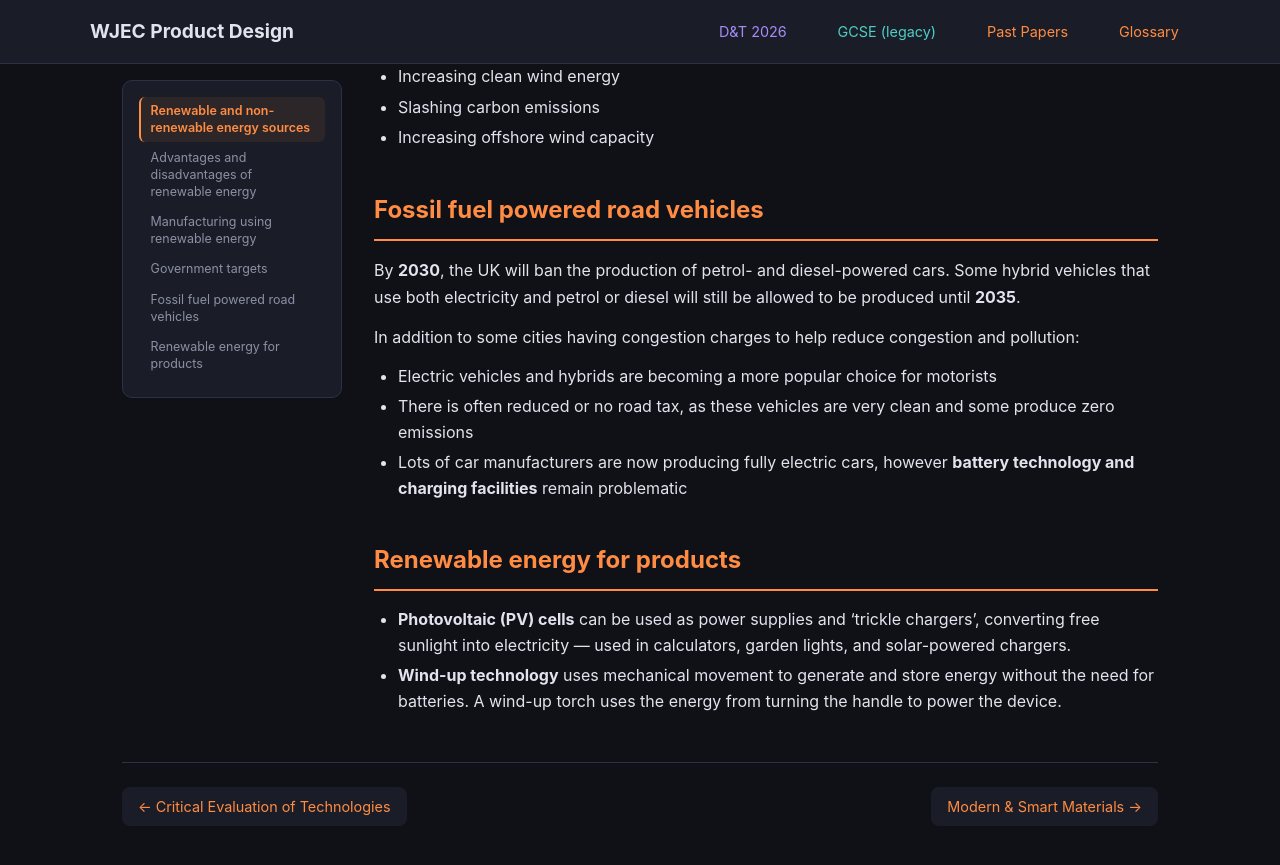
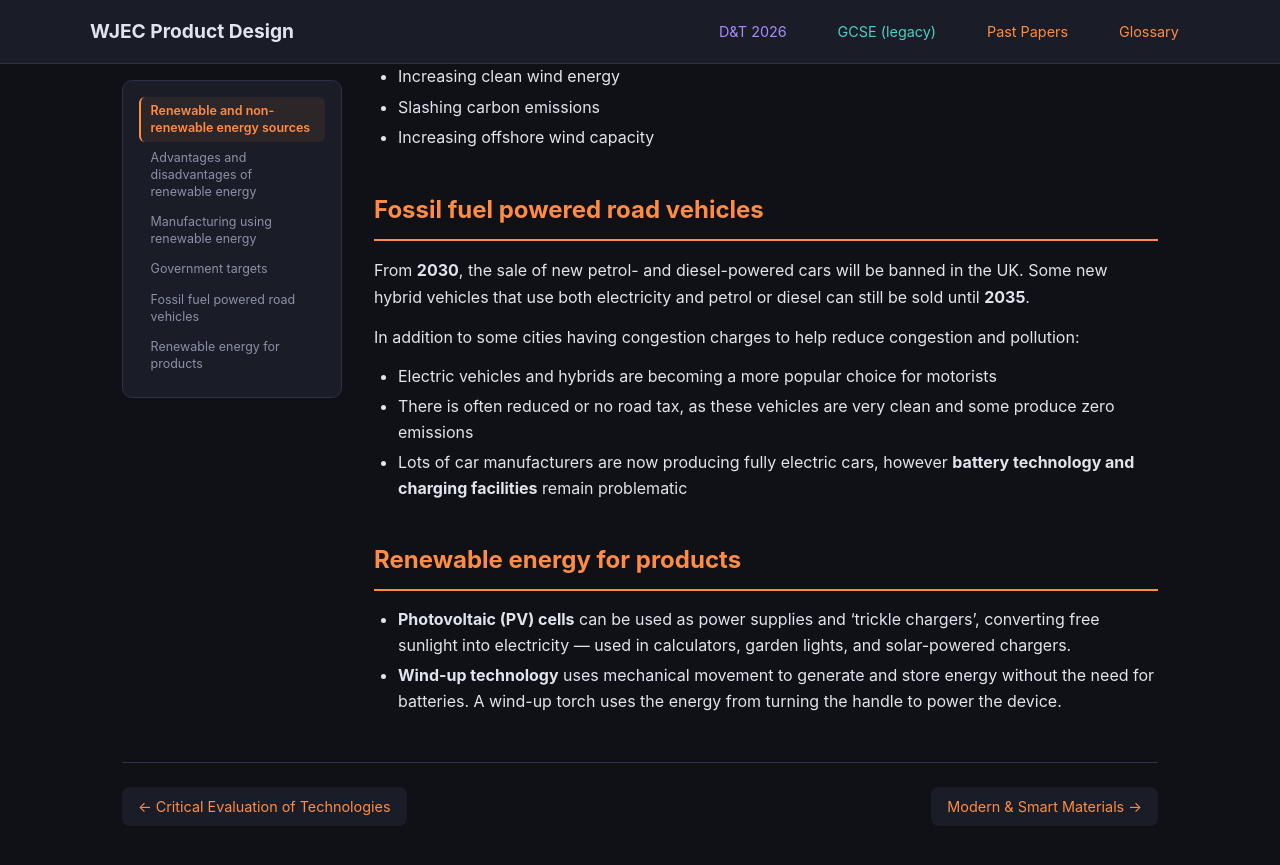
Before and after one commit to jase1979/pd, a Jekyll site: the page built from gcse/unit1/energy/index.md, in a window 1280 px wide and 900 px high, scrolled down 1793 px. Shown: the top 865 px of the window. Built offline with Jekyll 4.4.1, drawn with Linux system fonts in a browser that asks for light colours.

Commit message:
fix(gcse/energy): the 2030 ban is on sales of new petrol and diesel cars
Co-Authored-By: Claude Opus 5.5 <noreply@anthropic.com>
Claude-Session: https://claude.ai/code/session_01DpfhjA9JZdn9Fs3Y2Cfuwh

```diff
--- a/gcse/unit1/energy/index.md
+++ b/gcse/unit1/energy/index.md
@@ -53,7 +53,7 @@ This includes:
 
 ## Fossil fuel powered road vehicles
 
-By **2030**, the UK will ban the production of petrol- and diesel-powered cars. Some hybrid vehicles that use both electricity and petrol or diesel will still be allowed to be produced until **2035**.
+From **2030**, the sale of new petrol- and diesel-powered cars will be banned in the UK. Some new hybrid vehicles that use both electricity and petrol or diesel can still be sold until **2035**.
 
 In addition to some cities having congestion charges to help reduce congestion and pollution:
 
```
